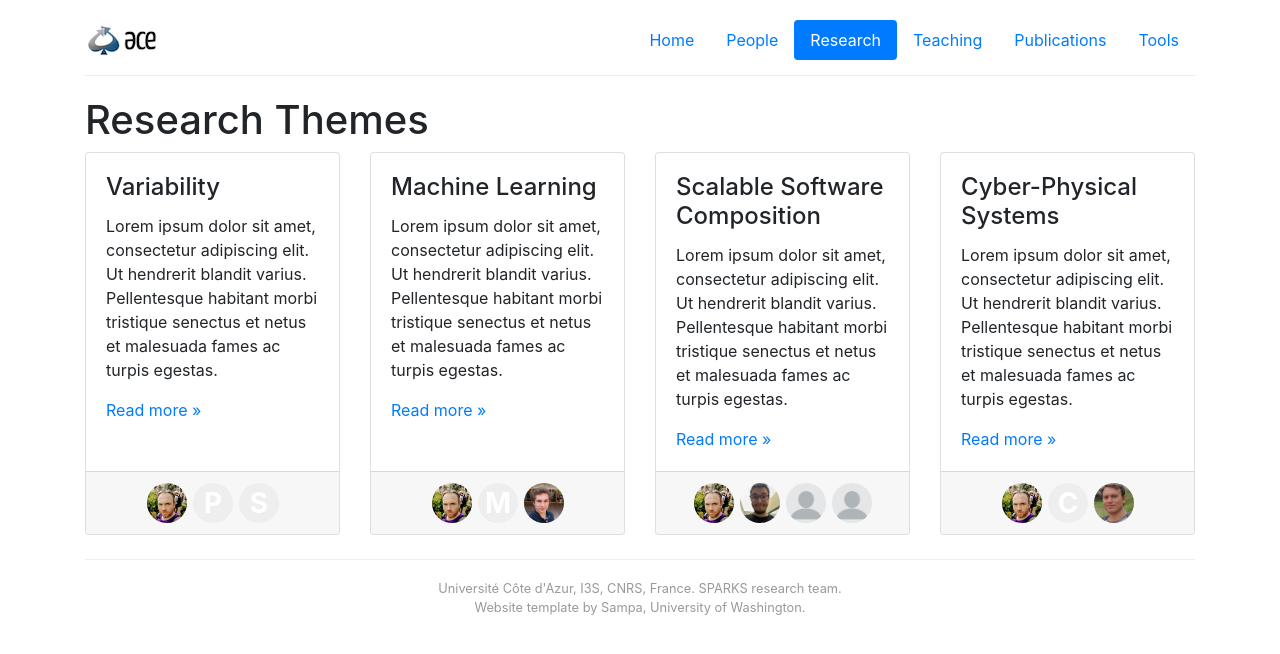
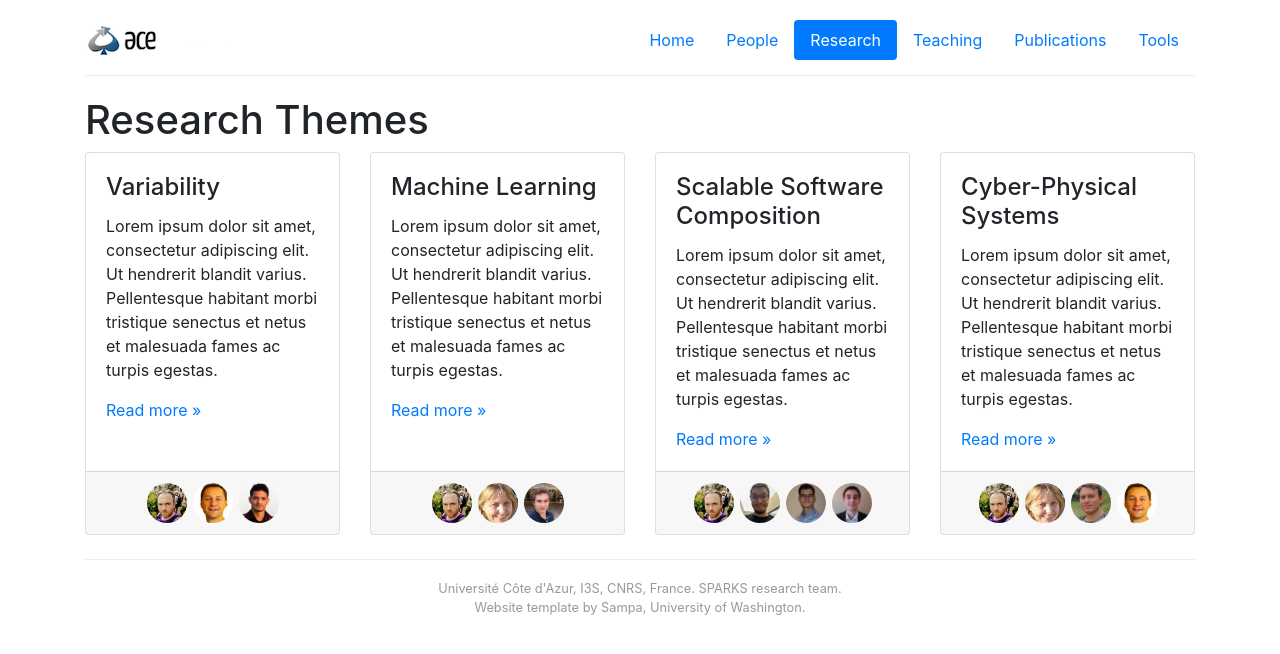
Before and after one commit to ace-design/ace-design.github.io, a Jekyll site: the page built from research.html, in a window 1280 px wide. Shown: the top 654 px of the page. Built offline with Jekyll 4.4.1, drawn with Linux system fonts in a browser that asks for light colours.

Commit message:
fix images

```diff
--- a/_data/people.yml
+++ b/_data/people.yml
@@ -34,14 +34,14 @@ gunther:
 florian_lehmann:
     display_name: "Florian Lehmann"
     bio: MSc Student, UCA
-    image: /img/people/doe.png
+    image: /img/people/florian_l.jpg
     role: grad
 
 florian_bourniquel:
     display_name: "Florian Bourniquel"
     role: grad
     bio: MSc Student, UCA / UQAM
-    image: /img/people/doe.png
+    image: /img/people/florian_b.jpg
 
 # Collaborators
 
@@ -50,17 +50,20 @@ mireille:
     role: collab
     bio: Professor, UCA
     webpage: "http://mireilleblayfornarino.i3s.unice.fr/"
+    image: /img/people/mireille.jpg
 
 philou:
     display_name: "Philippe Collet"
     role: collab
     bio: Professor, UCA
     webpage: "http://www.i3s.unice.fr/Philippe_Collet/node/1"
+    image: /img/people/philou.jpg
 
 sami:
     display_name: "Sami Lazreg"
     role: collab
     bio: PhD Student, UCA
+    image: /img/people/sami.jpg
 
 naouel:
     display_name: "Naouel Moha"
--- a/index.html
+++ b/index.html
@@ -29,7 +29,7 @@ role-tables:
       </span>
       <span>
         <br/>
-        The <b>ACE</b> (<em>Abstract Composition Engine</em>) research group is a part of the SPARKS team (<b>Université Côte d'Azur</b> & <b>I3S/CNRS</b>), focused on Software Engineering and Software Composition.
+        The <b>ACE</b> research group is a part of the SPARKS team (<b>Université Côte d'Azur</b> & <b>I3S/CNRS</b>), focused on Software Engineering and Software Composition.
       </span>
       </p>
 </div>
```
Also changed, not shown: _posts/2018-03-14-best-paper.md (+1 -1 lines), _posts/2018-08-14-new-website.md (+1 -1 lines), _projects/cps.md (+2 -1 lines), img/people/florian_b.jpg (added), img/people/florian_l.jpg (added), img/people/mireille.jpg (added), img/people/philou.jpg (added), img/people/sami.jpg (added).
